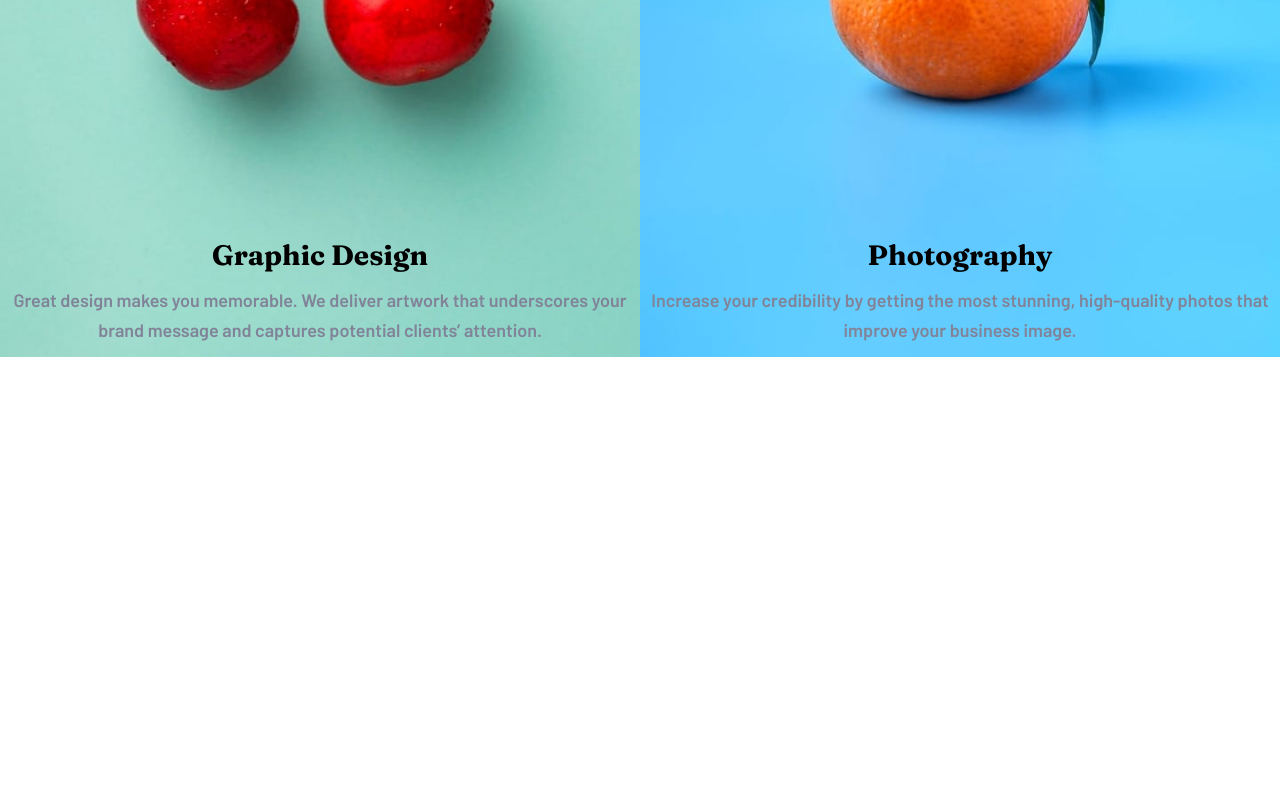
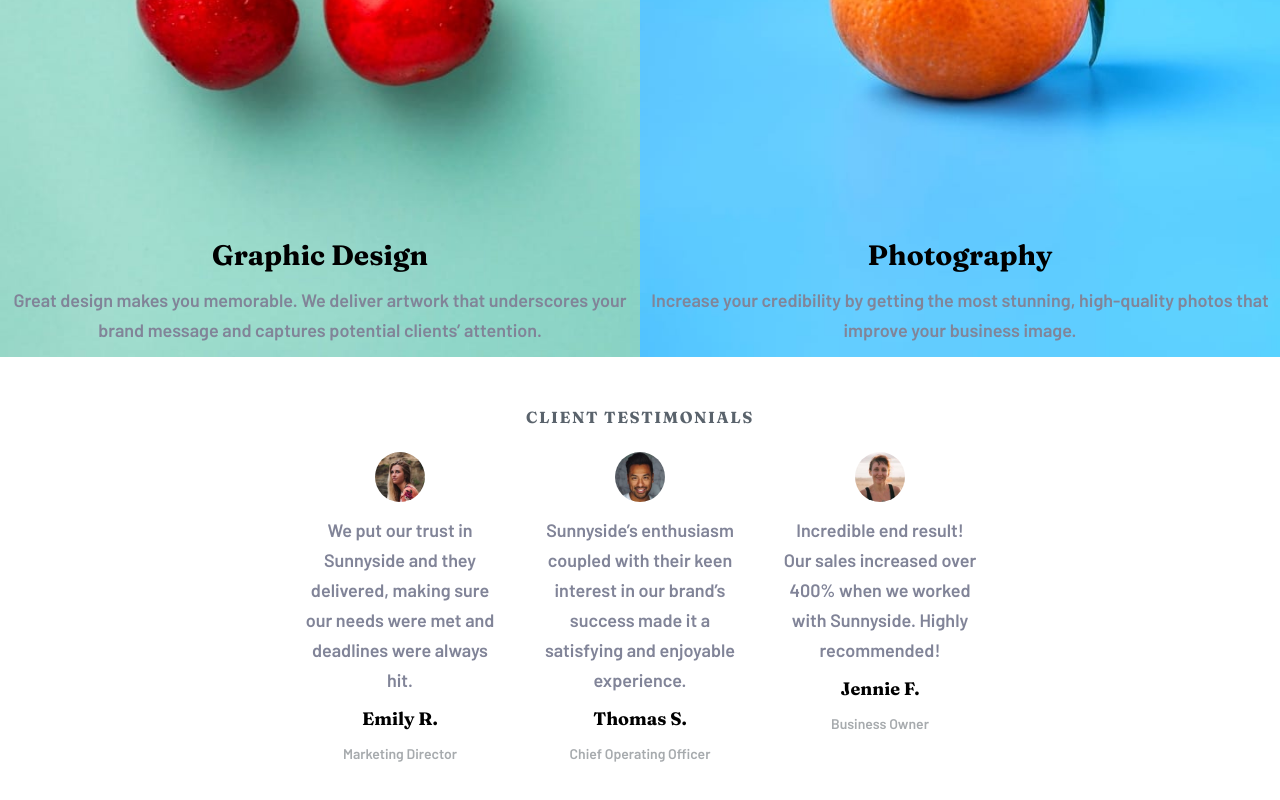
Before and after one commit to bryanloyd/SunnySideAgency, a React (Create React App) app: page / in a window 1280 px wide. Shown: the part 2296-3096 px from the top of the page. Before the commit the page ends 2653 px from the top, so only its background shows below. Built offline with nearby package versions, Linux system fonts and the light colour scheme.

Commit message:
Testimonials Component

```diff
--- a/src/App.js
+++ b/src/App.js
@@ -4,6 +4,7 @@ import Showcase from "./components/Showcase";
 import StandOut from "./components/StandOut";
 import Transform from "./components/Transform";
 import GraphicDesktop from "./components/GraphicDesktop";
+import Testimonials from "./components/Testimonials";
 
 const App = () => {
   return (
@@ -18,6 +19,7 @@ const App = () => {
       <div className="hidden md:block">
         <GraphicDesktop />
       </div>
+      <Testimonials />
     </div>
   );
 };
--- /dev/null
+++ b/src/components/Testimonials.js
@@ -0,0 +1,35 @@
+import React from "react";
+import { useState } from "react";
+import { testimonials } from "../data/testimonials";
+
+const Testimonials = () => {
+  // eslint-disable-next-line
+  const [people, setPeople] = useState(testimonials);
+
+  return (
+    <>
+      <section className="py-10 px-5 lg:py-20">
+        <h5 className="testimonials-header uppercase tracking-widest text-center">
+          Client Testimonials
+        </h5>
+
+        <div className="md:grid grid-cols-2 lg:grid-cols-3 xl:max-w-6xl xl:mx-auto">
+          {people.map(({ id, image, name, title, desc }) => (
+            <article key={id}>
+              <img
+                src={image}
+                alt={name}
+                className="w-20 rounded-full block mx-auto mt-10 mb-5"
+              />
+              <p className="text-center mb-5 px-9">{desc}</p>
+              <h4 className="text-center mb-5">{name}</h4>
+              <small className="block text-center mb-20">{title}</small>
+            </article>
+          ))}
+        </div>
+      </section>
+    </>
+  );
+};
+
+export default Testimonials;
--- /dev/null
+++ b/src/data/testimonials.js
@@ -0,0 +1,25 @@
+export const testimonials = [
+  {
+    id: 1,
+    image: "./images/image-emily.jpg",
+    name: "Emily R.",
+    title: "Marketing Director",
+    desc: "We put our trust in Sunnyside and they delivered, making sure our needs were met and deadlines were always hit.",
+  },
+
+  {
+    id: 2,
+    image: "./images/image-thomas.jpg",
+    name: "Thomas S.",
+    title: "Chief Operating Officer",
+    desc: "Sunnyside’s enthusiasm coupled with their keen interest in our brand’s success made it a satisfying and enjoyable experience.",
+  },
+
+  {
+    id: 3,
+    image: "./images/image-jennie.jpg",
+    name: "Jennie F.",
+    title: "Business Owner",
+    desc: "Incredible end result! Our sales increased over 400% when we worked with Sunnyside. Highly recommended!",
+  },
+];
--- a/src/index.css
+++ b/src/index.css
@@ -71,6 +71,11 @@ h5 {
   line-height: 2rem;
 }
 
+small {
+  font-size: 1.4rem;
+  color: hsl(210, 4%, 67%);
+}
+
 ul {
   list-style-type: none;
 }
@@ -109,6 +114,11 @@ body {
   justify-content: center;
 }
 
+/* Testimonials */
+.testimonials-header {
+  color: hsl(213, 9%, 39%);
+}
+
 @media (min-width: 768px) {
   .showcase {
     background: url("./images/desktop/image-header.jpg") no-repeat center/cover;
```
Also changed, not shown: 2 other files (tests, documents, lock files or other folders).
